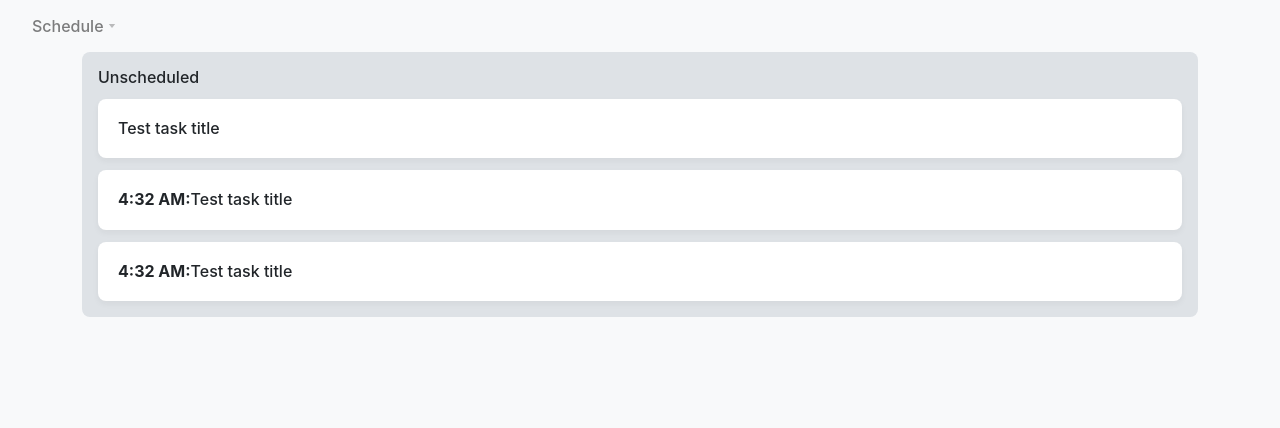
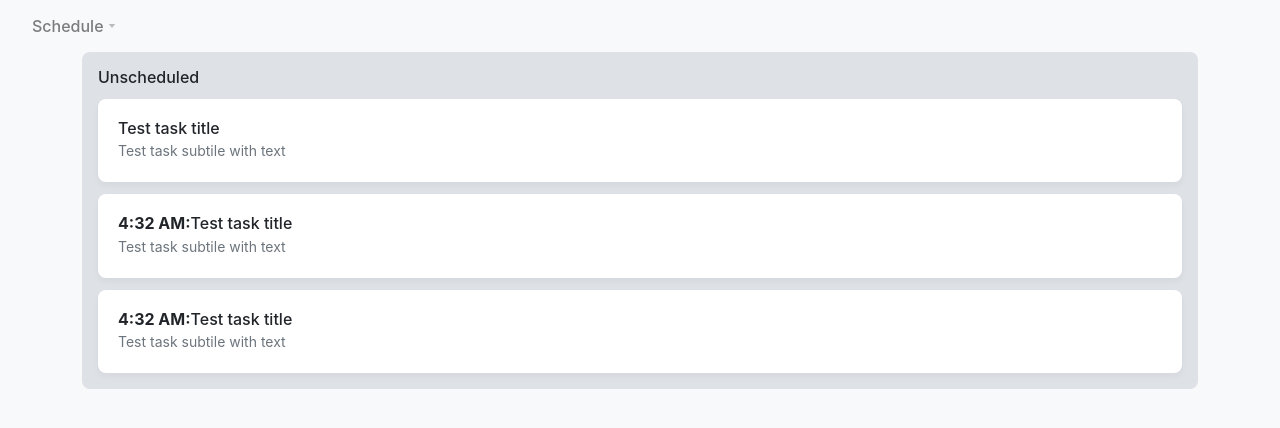
Before and after one commit to bizappkit/tasks, a React (Create React App) app: page / in a window 1280 px wide. Shown: the top 428 px of the page. Built offline with nearby package versions, Linux system fonts and the light colour scheme.

Commit message:
Fixed subtitle in ReminderCard

```diff
--- a/src/cards/ReminderCard.tsx
+++ b/src/cards/ReminderCard.tsx
@@ -6,7 +6,7 @@ interface ReminderCardProps {
 	data: {
 		title: string
 		time?: Date
-		subtile?: string
+		subtitle?: string
 	}
 }
 
@@ -27,7 +27,7 @@ export function ReminderCard(props: ReminderCardProps) {
 							{props.data.title}
 						</h6>
 					</a>
-					<span className="text-small">{props.data.subtile || ""}</span>
+					<span className="text-small">{props.data.subtitle || ""}</span>
 				</div>
 			</Card.Body>
 		</Card>
```
